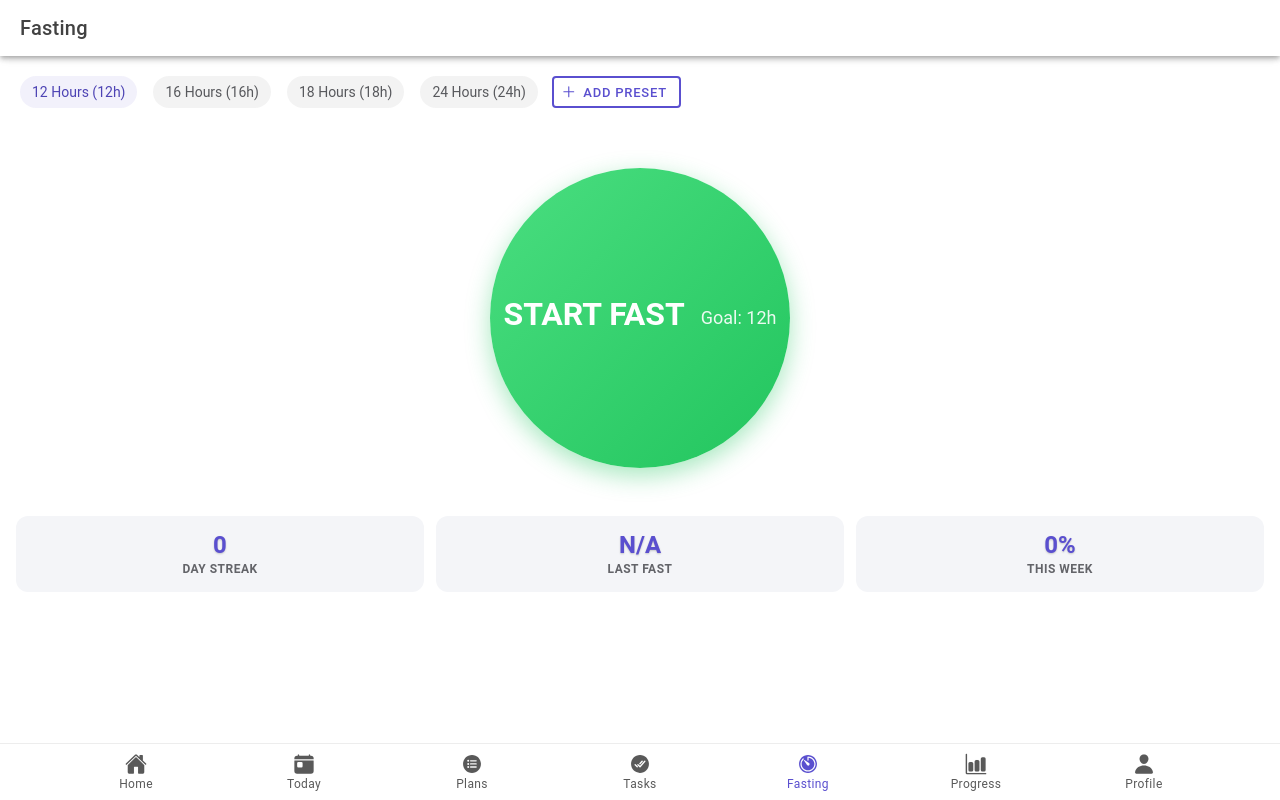
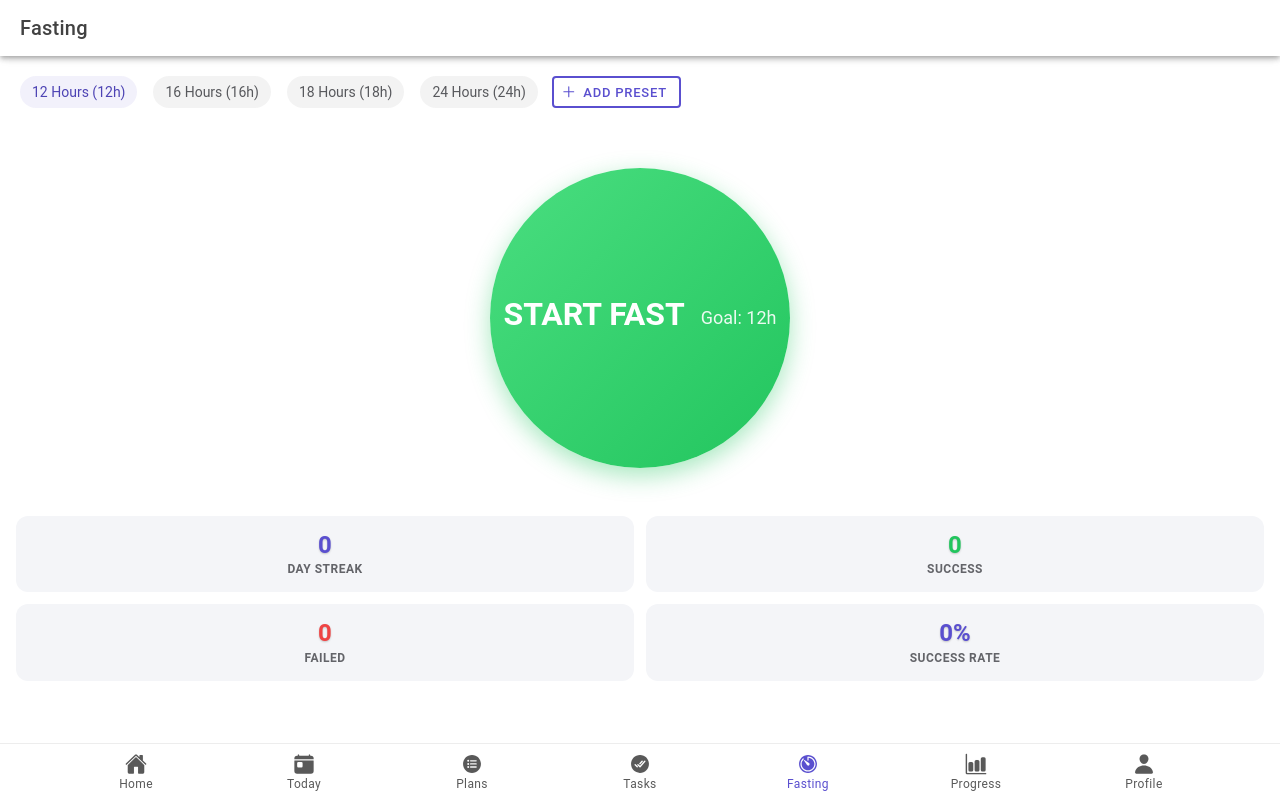
Before and after one commit to mafrax/ai-workout-routine-tracker, a React (Vite) app in the folder frontend/: page /fasting in a window 1280 px wide. Built offline with nearby package versions, Linux system fonts and the light colour scheme; no server answers; sample sign-in values are in the browser's storage.

Commit message:
feat(fasting): update stats to show success/fail counts with color coding

```diff
--- a/frontend/src/components/Fasting/QuickStats.css
+++ b/frontend/src/components/Fasting/QuickStats.css
@@ -1,6 +1,6 @@
 .quick-stats {
   display: grid;
-  grid-template-columns: repeat(3, 1fr);
+  grid-template-columns: repeat(2, 1fr);
   gap: 0.75rem;
   padding: 1rem;
 }
@@ -19,6 +19,14 @@
   margin-bottom: 0.25rem;
 }
 
+.stat-value-success {
+  color: #22c55e;
+}
+
+.stat-value-fail {
+  color: #ef4444;
+}
+
 .stat-label {
   font-size: 0.75rem;
   color: var(--ion-color-medium);
--- a/frontend/src/components/Fasting/QuickStats.tsx
+++ b/frontend/src/components/Fasting/QuickStats.tsx
@@ -16,10 +16,6 @@ const QuickStats: React.FC<QuickStatsProps> = ({ stats }) => {
     return mins > 0 ? `${hours}h ${mins}m` : `${hours}h`;
   };
 
-  const lastFast = stats.weekData
-    .filter(d => d.duration !== null)
-    .pop();
-
   return (
     <div className="quick-stats">
       <div className="stat-card">
@@ -27,14 +23,16 @@ const QuickStats: React.FC<QuickStatsProps> = ({ stats }) => {
         <div className="stat-label">Day Streak</div>
       </div>
       <div className="stat-card">
-        <div className="stat-value">
-          {lastFast ? formatDuration(lastFast.duration!) : 'N/A'}
-        </div>
-        <div className="stat-label">Last Fast</div>
+        <div className="stat-value stat-value-success">{stats.totalSuccesses}</div>
+        <div className="stat-label">Success</div>
+      </div>
+      <div className="stat-card">
+        <div className="stat-value stat-value-fail">{stats.totalFailures}</div>
+        <div className="stat-label">Failed</div>
       </div>
       <div className="stat-card">
         <div className="stat-value">{stats.successRate}%</div>
-        <div className="stat-label">This Week</div>
+        <div className="stat-label">Success Rate</div>
       </div>
     </div>
   );
```
